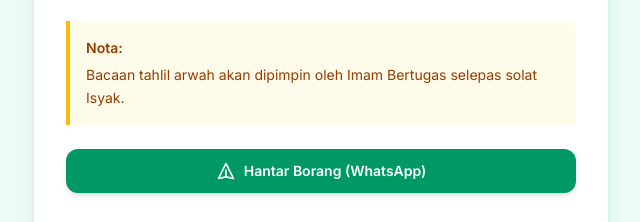
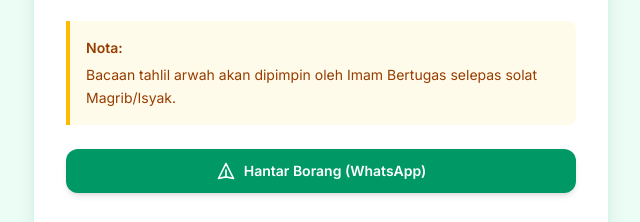
Before and after one commit to wanmahadiconsultancy/STPM, a plain HTML site: page index.html in a window 1280 px wide. Shown: the part 1296-1518 px from the top of the page, 319-959 px from the left. Drawn offline with nearby package versions, Linux system fonts and the light colour scheme.

Commit message:
Update index.html

```diff
--- a/index.html
+++ b/index.html
@@ -113,7 +113,7 @@
             <!-- Nota Section -->
             <div class="bg-amber-50 border-l-4 border-amber-400 p-4 rounded-r-lg text-amber-800 text-xs sm:text-sm leading-relaxed">
                 <p class="font-semibold mb-1">Nota:</p>
-                <p>Bacaan tahlil arwah akan dipimpin oleh Imam Bertugas selepas solat Isyak.</p>
+                <p>Bacaan tahlil arwah akan dipimpin oleh Imam Bertugas selepas solat Magrib/Isyak.</p>
             </div>
 
             <!-- Submit Button -->
```
